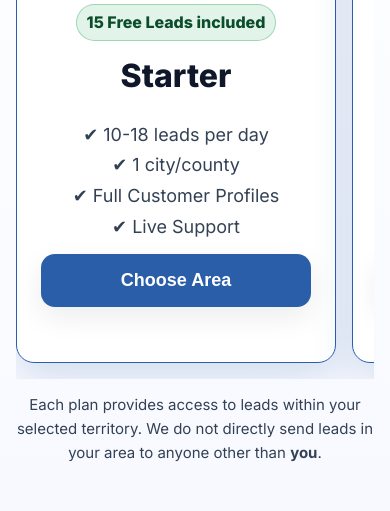
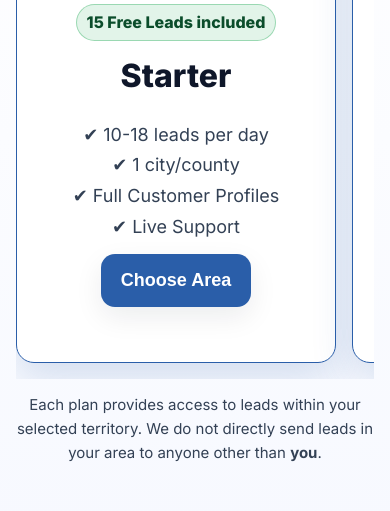
Before and after one commit to rileygiauque/mybusinessleadfinder, a Flask app: page / in a window 390 px wide. Shown: the part 2948-3459 px from the top of the page. Run offline with Flask 3, Linux system fonts and the light colour scheme; data that the repository does not hold is empty; parts of the project's set-up code (start-up, migrations or seed data) failed here and were passed over.

Commit message:
Update index.html

```diff
--- a/nbp/templates/index.html
+++ b/nbp/templates/index.html
@@ -147,7 +147,7 @@ td, th { vertical-align: top; }
     .lead{color:#20324b}
 
     .btn{
-      display:block;width:100%;border:0;border-radius:14px;
+      display:inline-block;border:0;border-radius:14px;
       background:var(--blue-soft);color:#fff;font-weight:800;
       padding:16px 20px;font-size:clamp(18px,1.4vw,20px);
       box-shadow:var(--shadow); cursor:pointer;
@@ -763,6 +763,12 @@ form input {
     transform-origin: center;   /* keep it centered */
   }
 }
+
+@media (max-width: 980px) {
+  .form-card { padding-bottom: 0 !important; }
+}
+
+
 
   </style>
 <script>
```
